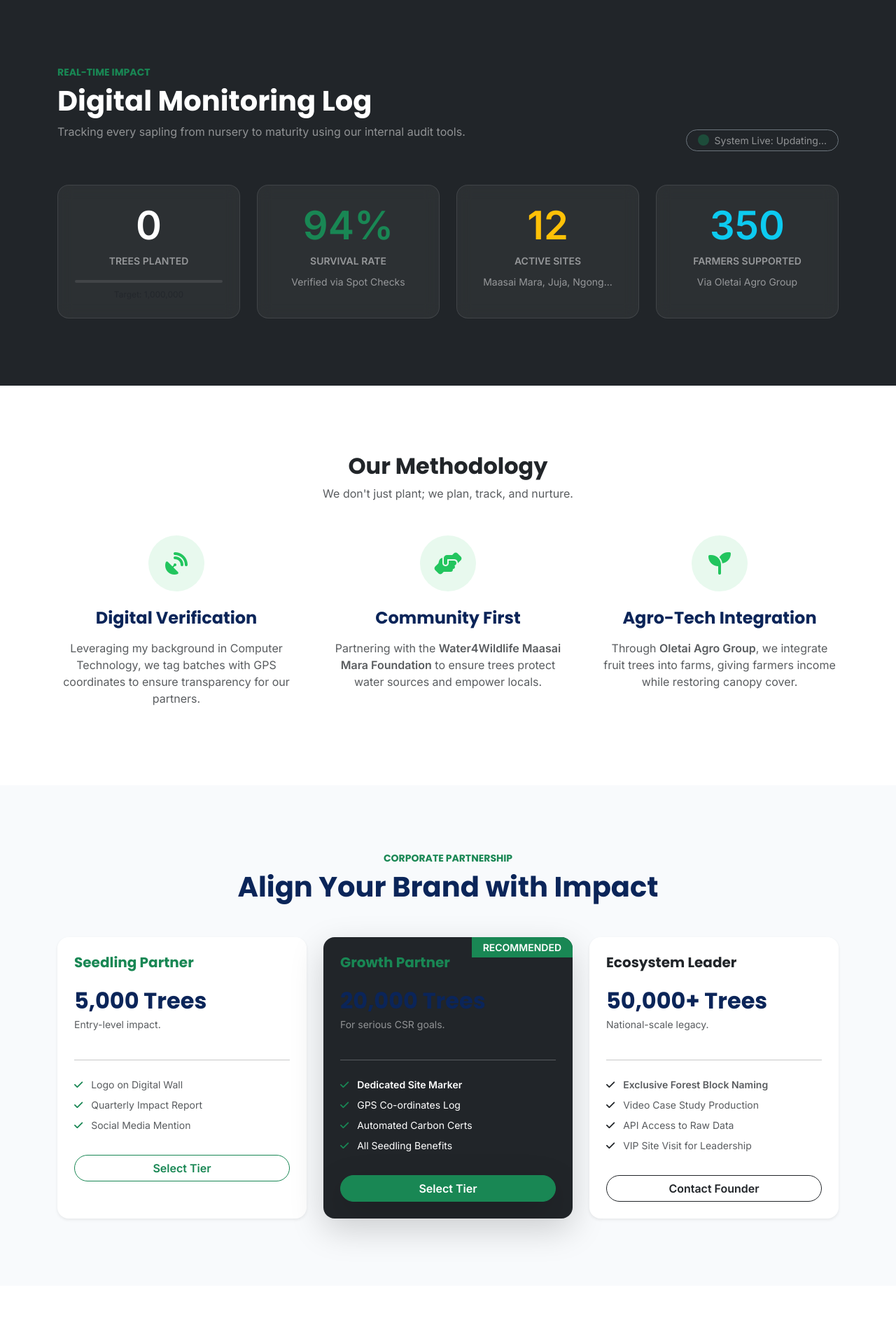
After one commit to kelvinketer/buycars-africa, a Django app: page /impact/ in a window 1280 px wide. The commit adds this page. Shown: the part 725-2611 px from the top of the page at 70% size. Run offline with Django 5.2, Linux system fonts and the light colour scheme.

Commit message:
Feat: Added 1 Million Trees Impact Page and updated URLs

```diff
--- a/cars/views.py
+++ b/cars/views.py
@@ -627,3 +627,10 @@ def platform_dashboard(request):
         }
     }
     return render(request, 'saas/platform_dashboard.html', context)
+
+# --- NEW: IMPACT / 1 MILLION TREES PAGE ---
+def impact_page(request):
+    """
+    Renders the '1 Million Trees' Impact Page.
+    """
+    return render(request, 'pages/impact.html')
--- a/templates/cars/add_car.html
+++ b/templates/cars/add_car.html
@@ -116,7 +116,7 @@
                             <div class="col-md-4" id="div_selling_price">
                                 <label class="form-label fw-bold text-success">Selling Price</label>
                                 <div class="input-group">
-                                    <span class="input-group-text bg-white border-end-0 fw-bold">$</span>
+                                    <span class="input-group-text bg-white border-end-0 fw-bold">Price</span>
                                     {{ form.price }}
                                 </div>
                             </div>
--- /dev/null
+++ b/templates/pages/impact.html
@@ -0,0 +1,263 @@
+{% extends 'base.html' %}
+{% load static %}
+
+{% block content %}
+<style>
+    /* Custom "Tech-Nature" Gradient */
+    .bg-gradient-nature {
+        background: linear-gradient(135deg, #0f172a 0%, #064e3b 100%);
+    }
+
+    .text-glow {
+        text-shadow: 0 0 20px rgba(74, 222, 128, 0.3);
+    }
+
+    .counter-card {
+        background: rgba(255, 255, 255, 0.05);
+        backdrop-filter: blur(10px);
+        border: 1px solid rgba(255, 255, 255, 0.1);
+        transition: transform 0.3s ease;
+    }
+
+    .counter-card:hover {
+        transform: translateY(-5px);
+        border-color: #22c55e;
+    }
+
+    .pillar-icon {
+        width: 80px;
+        height: 80px;
+        display: flex;
+        align-items: center;
+        justify-content: center;
+        background: rgba(34, 197, 94, 0.1);
+        color: #22c55e;
+        border-radius: 50%;
+        margin-bottom: 1.5rem;
+    }
+</style>
+
+<div class="position-relative text-white overflow-hidden d-flex align-items-center" style="min-height: 80vh; background-color: #022c22;">
+    <div class="position-absolute top-0 start-0 w-100 h-100"
+         style="background: url('{% static 'img/impact-hero.jpg' %}') center/cover no-repeat; opacity: 0.4;">
+    </div>
+
+    <div class="position-absolute top-0 start-0 w-100 h-100 bg-gradient-nature opacity-75"></div>
+
+    <div class="container position-relative z-2">
+        <div class="row justify-content-center text-center">
+            <div class="col-lg-9">
+                <span class="badge bg-success bg-opacity-25 text-success border border-success border-opacity-50 px-3 py-2 rounded-pill mb-4 ls-1 fw-bold">
+                    THE 2026 INITIATIVE
+                </span>
+                <h1 class="display-2 fw-bold mb-4 ls-tight">
+                    1 Million Trees. <br>
+                    1 Nation. <span class="text-success text-glow">Engineered.</span>
+                </h1>
+                <p class="lead text-white-50 mb-5 fs-4 mx-auto" style="max-width: 700px;">
+                    We are moving beyond traditional planting. Using digital monitoring and agro-tech integration, we are engineering the restoration of Kenya’s landscapes.
+                </p>
+                <div class="d-flex justify-content-center gap-3">
+                    <a href="#partner" class="btn btn-success btn-lg rounded-pill fw-bold px-5 py-3 shadow-lg hover-lift">
+                        Become a Partner
+                    </a>
+                    <a href="#dashboard" class="btn btn-outline-light btn-lg rounded-pill fw-bold px-4 py-3">
+                        View Live Data
+                    </a>
+                </div>
+            </div>
+        </div>
+    </div>
+</div>
+
+<section id="dashboard" class="py-5 bg-dark position-relative">
+    <div class="container py-5">
+        <div class="row align-items-end mb-5">
+            <div class="col-lg-8">
+                <h6 class="text-success fw-bold text-uppercase small mb-2">Real-Time Impact</h6>
+                <h2 class="text-white fw-bold display-6">Digital Monitoring Log</h2>
+                <p class="text-white-50">Tracking every sapling from nursery to maturity using our internal audit tools.</p>
+            </div>
+            <div class="col-lg-4 text-lg-end">
+                <div class="d-inline-flex align-items-center text-white-50 small border border-secondary rounded-pill px-3 py-1">
+                    <span class="spinner-grow spinner-grow-sm text-success me-2" role="status"></span>
+                    System Live: Updating...
+                </div>
+            </div>
+        </div>
+
+        <div class="row g-4">
+            <div class="col-md-3">
+                <div class="counter-card p-4 rounded-4 text-center h-100">
+                    <div class="display-4 fw-bold text-white mb-1">0</div>
+                    <small class="text-uppercase text-white-50 fw-bold ls-1">Trees Planted</small>
+                    <div class="progress mt-3" style="height: 4px; background: rgba(255,255,255,0.1);">
+                        <div class="progress-bar bg-success" role="progressbar" style="width: 0%"></div>
+                    </div>
+                    <small class="d-block mt-2 text-muted" style="font-size: 0.75rem;">Target: 1,000,000</small>
+                </div>
+            </div>
+
+            <div class="col-md-3">
+                <div class="counter-card p-4 rounded-4 text-center h-100">
+                    <div class="display-4 fw-bold text-success mb-1">94%</div>
+                    <small class="text-uppercase text-white-50 fw-bold ls-1">Survival Rate</small>
+                    <p class="mt-2 mb-0 text-white-50 small">Verified via Spot Checks</p>
+                </div>
+            </div>
+
+            <div class="col-md-3">
+                <div class="counter-card p-4 rounded-4 text-center h-100">
+                    <div class="display-4 fw-bold text-warning mb-1">12</div>
+                    <small class="text-uppercase text-white-50 fw-bold ls-1">Active Sites</small>
+                    <p class="mt-2 mb-0 text-white-50 small">Maasai Mara, Juja, Ngong...</p>
+                </div>
+            </div>
+
+            <div class="col-md-3">
+                <div class="counter-card p-4 rounded-4 text-center h-100">
+                    <div class="display-4 fw-bold text-info mb-1">350</div>
+                    <small class="text-uppercase text-white-50 fw-bold ls-1">Farmers Supported</small>
+                    <p class="mt-2 mb-0 text-white-50 small">Via Oletai Agro Group</p>
+                </div>
+            </div>
+        </div>
+    </div>
+</section>
+
+<section class="py-5 bg-white">
+    <div class="container py-5">
+        <div class="text-center mb-5">
+            <h2 class="fw-bold text-dark">Our Methodology</h2>
+            <p class="text-muted">We don't just plant; we plan, track, and nurture.</p>
+        </div>
+
+        <div class="row g-5">
+            <div class="col-md-4 text-center">
+                <div class="pillar-icon mx-auto">
+                    <i class="fas fa-satellite-dish fa-2x"></i>
+                </div>
+                <h4 class="fw-bold mb-3">Digital Verification</h4>
+                <p class="text-muted">Leveraging my background in Computer Technology, we tag batches with GPS coordinates to ensure transparency for our partners.</p>
+            </div>
+            <div class="col-md-4 text-center">
+                <div class="pillar-icon mx-auto">
+                    <i class="fas fa-hands-helping fa-2x"></i>
+                </div>
+                <h4 class="fw-bold mb-3">Community First</h4>
+                <p class="text-muted">Partnering with the <strong>Water4Wildlife Maasai Mara Foundation</strong> to ensure trees protect water sources and empower locals.</p>
+            </div>
+            <div class="col-md-4 text-center">
+                <div class="pillar-icon mx-auto">
+                    <i class="fas fa-seedling fa-2x"></i>
+                </div>
+                <h4 class="fw-bold mb-3">Agro-Tech Integration</h4>
+                <p class="text-muted">Through <strong>Oletai Agro Group</strong>, we integrate fruit trees into farms, giving farmers income while restoring canopy cover.</p>
+            </div>
+        </div>
+    </div>
+</section>
+
+<section class="py-5" style="background-color: #f8fafc;">
+    <div class="container py-5">
+        <div class="text-center mb-5">
+            <h6 class="text-success fw-bold text-uppercase small mb-2">Corporate Partnership</h6>
+            <h2 class="fw-bold display-6">Align Your Brand with Impact</h2>
+        </div>
+
+        <div class="row g-4">
+            <div class="col-lg-4">
+                <div class="card h-100 border-0 shadow-sm p-4 rounded-4">
+                    <h5 class="fw-bold text-success mb-4">Seedling Partner</h5>
+                    <h2 class="fw-bold mb-1">5,000 Trees</h2>
+                    <p class="text-muted small mb-4">Entry-level impact.</p>
+                    <hr class="opacity-10 mb-4">
+                    <ul class="list-unstyled mb-4 text-muted small">
+                        <li class="mb-2"><i class="fas fa-check text-success me-2"></i> Logo on Digital Wall</li>
+                        <li class="mb-2"><i class="fas fa-check text-success me-2"></i> Quarterly Impact Report</li>
+                        <li class="mb-2"><i class="fas fa-check text-success me-2"></i> Social Media Mention</li>
+                    </ul>
+                    <a href="#partner" class="btn btn-outline-success w-100 rounded-pill fw-bold">Select Tier</a>
+                </div>
+            </div>
+
+            <div class="col-lg-4">
+                <div class="card h-100 border-0 shadow-lg p-4 rounded-4 bg-dark text-white position-relative overflow-hidden">
+                    <div class="position-absolute top-0 end-0 bg-success text-white px-3 py-1 fw-bold small rounded-bottom-start">RECOMMENDED</div>
+                    <h5 class="fw-bold text-success mb-4">Growth Partner</h5>
+                    <h2 class="fw-bold mb-1">20,000 Trees</h2>
+                    <p class="text-white-50 small mb-4">For serious CSR goals.</p>
+                    <hr class="opacity-25 border-white mb-4">
+                    <ul class="list-unstyled mb-4 small">
+                        <li class="mb-2"><i class="fas fa-check text-success me-2"></i> <strong>Dedicated Site Marker</strong></li>
+                        <li class="mb-2"><i class="fas fa-check text-success me-2"></i> GPS Co-ordinates Log</li>
+                        <li class="mb-2"><i class="fas fa-check text-success me-2"></i> Automated Carbon Certs</li>
+                        <li class="mb-2"><i class="fas fa-check text-success me-2"></i> All Seedling Benefits</li>
+                    </ul>
+                    <a href="#partner" class="btn btn-success w-100 rounded-pill fw-bold shadow-lg">Select Tier</a>
+                </div>
+            </div>
+
+            <div class="col-lg-4">
+                <div class="card h-100 border-0 shadow-sm p-4 rounded-4">
+                    <h5 class="fw-bold text-dark mb-4">Ecosystem Leader</h5>
+                    <h2 class="fw-bold mb-1">50,000+ Trees</h2>
+                    <p class="text-muted small mb-4">National-scale legacy.</p>
+                    <hr class="opacity-10 mb-4">
+                    <ul class="list-unstyled mb-4 text-muted small">
+                        <li class="mb-2"><i class="fas fa-check text-dark me-2"></i> <strong>Exclusive Forest Block Naming</strong></li>
+                        <li class="mb-2"><i class="fas fa-check text-dark me-2"></i> Video Case Study Production</li>
+                        <li class="mb-2"><i class="fas fa-check text-dark me-2"></i> API Access to Raw Data</li>
+                        <li class="mb-2"><i class="fas fa-check text-dark me-2"></i> VIP Site Visit for Leadership</li>
+                    </ul>
+                    <a href="#partner" class="btn btn-outline-dark w-100 rounded-pill fw-bold">Contact Founder</a>
+                </div>
+            </div>
+        </div>
+    </div>
+</section>
+
+<section id="partner" class="py-5 bg-white">
+    <div class="container py-5">
+        <div class="row justify-content-center">
+            <div class="col-lg-8">
+                <div class="text-center mb-5">
+                    <h2 class="fw-bold display-6">Join the Mission</h2>
+                    <p class="text-muted">Whether you provide funding, technology, or land, we are ready to collaborate.</p>
+                </div>
+
+                <div class="card bg-light border-0 rounded-4 p-4 p-md-5">
+                    <form>
+                        <div class="row g-3">
+                            <div class="col-md-6">
+                                <label class="form-label small fw-bold text-muted">Organization Name</label>
+                                <input type="text" class="form-control form-control-lg rounded-3">
+                            </div>
+                            <div class="col-md-6">
+                                <label class="form-label small fw-bold text-muted">Contact Person</label>
+                                <input type="text" class="form-control form-control-lg rounded-3">
+                            </div>
+                            <div class="col-12">
+                                <label class="form-label small fw-bold text-muted">Partnership Type</label>
+                                <select class="form-select form-select-lg rounded-3">
+                                    <option>Corporate Sponsorship (Funding)</option>
+                                    <option>Technical Partnership (Hardware/Software)</option>
+                                    <option>Agro-Tech / Farming Collaboration</option>
+                                    <option>Volunteer / Community</option>
+                                </select>
+                            </div>
+                            <div class="col-12">
+                                <label class="form-label small fw-bold text-muted">Message to the Founder</label>
+                                <textarea class="form-control rounded-3" rows="4"></textarea>
+                            </div>
+                            <div class="col-12 mt-4">
+                                <button class="btn btn-dark btn-lg w-100 rounded-pill fw-bold py-3">Submit Partnership Inquiry</button>
+                            </div>
+                        </div>
+                    </form>
+                </div>
+            </div>
+        </div>
+    </div>
+</section>
+{% endblock %}
```
Also changed, not shown: check_db.py (added, +25 -0 lines).
